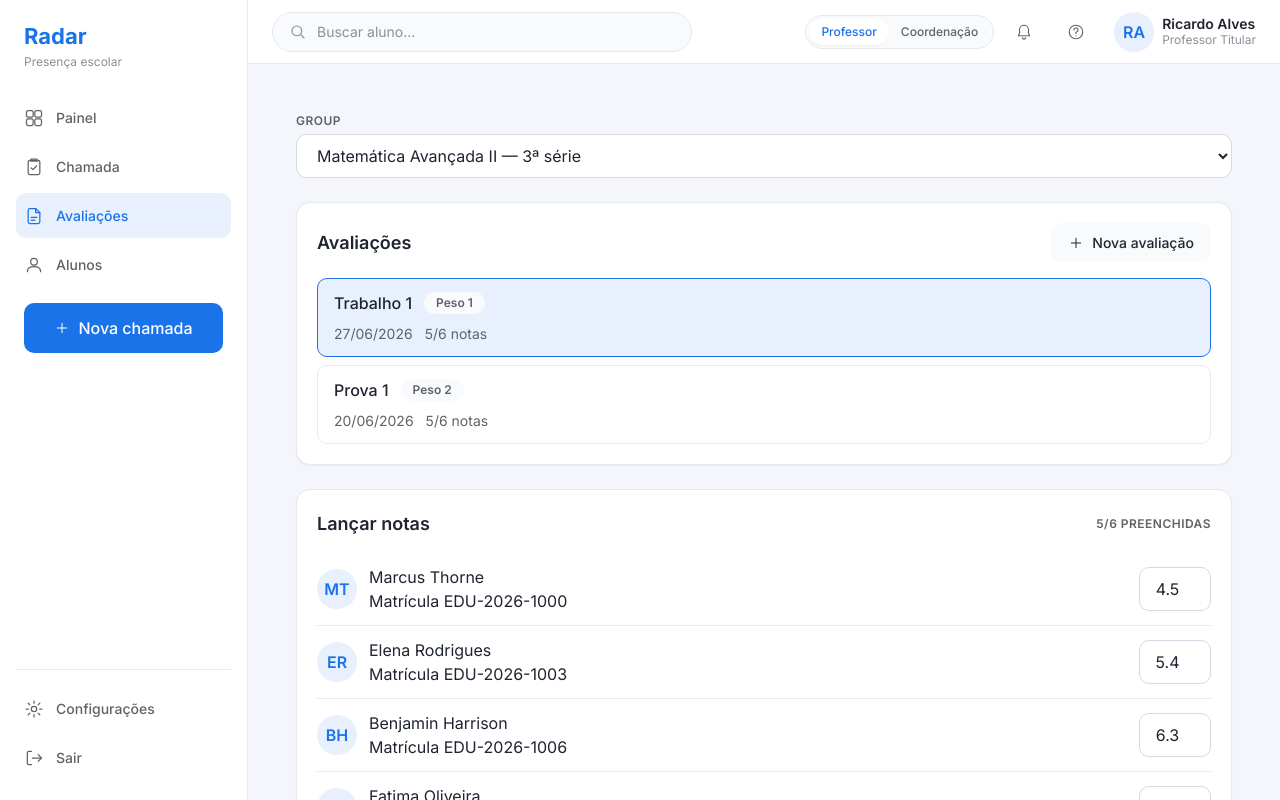
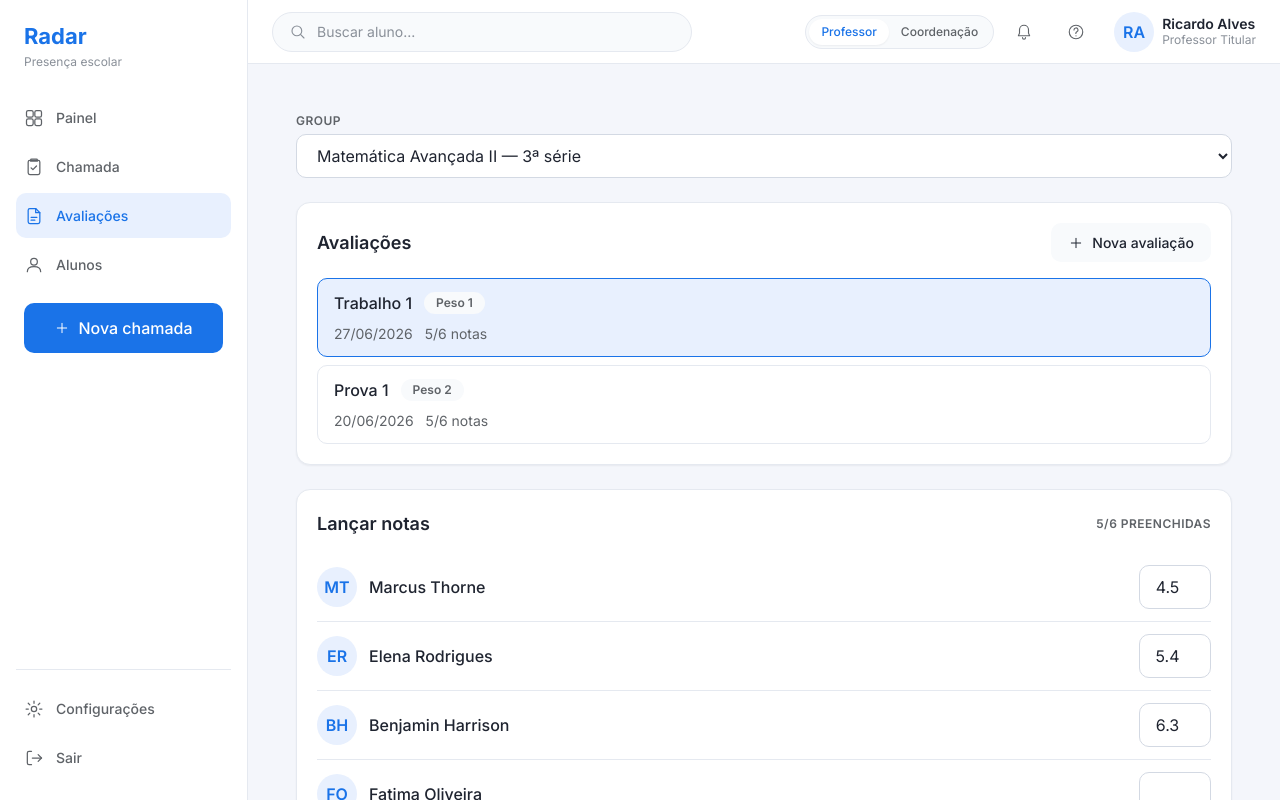
Before and after one commit to emersonjds/radar, a Next.js app: page /assessments in a window 1280 px wide. Shown: the top 800 px of the page. Built offline with nearby package versions, Linux system fonts and the light colour scheme.

Commit message:
drop enrollment line from grade entry rows

```diff
--- a/src/features/enter-grades/AssessmentsView.module.css
+++ b/src/features/enter-grades/AssessmentsView.module.css
@@ -172,24 +172,14 @@
   min-width: 0;
 }
 
-.identidade {
-  display: flex;
-  flex-direction: column;
+.name {
   min-width: 0;
-}
-
-.nome {
   font-size: var(--text-base);
   font-weight: var(--weight-medium);
   color: var(--color-text);
   overflow: hidden;
   text-overflow: ellipsis;
   white-space: nowrap;
-}
-
-.matricula {
-  font-size: var(--text-xs);
-  color: var(--color-text-subtle);
 }
 
 .campoNota {
--- a/src/features/enter-grades/GradeRow.tsx
+++ b/src/features/enter-grades/GradeRow.tsx
@@ -16,10 +16,7 @@ export function GradeRow({ aluno, value, erro, onChange }: GradeRowProps) {
     <div className={styles.notaRow}>
       <div className={styles.info}>
         <Avatar name={aluno.name} />
-        <div className={styles.identidade}>
-          <span className={styles.name}>{aluno.name}</span>
-          <span className={styles.enrollment}>Matrícula {aluno.enrollment}</span>
-        </div>
+        <span className={styles.name}>{aluno.name}</span>
       </div>
 
       <div className={styles.campoNota}>
```
